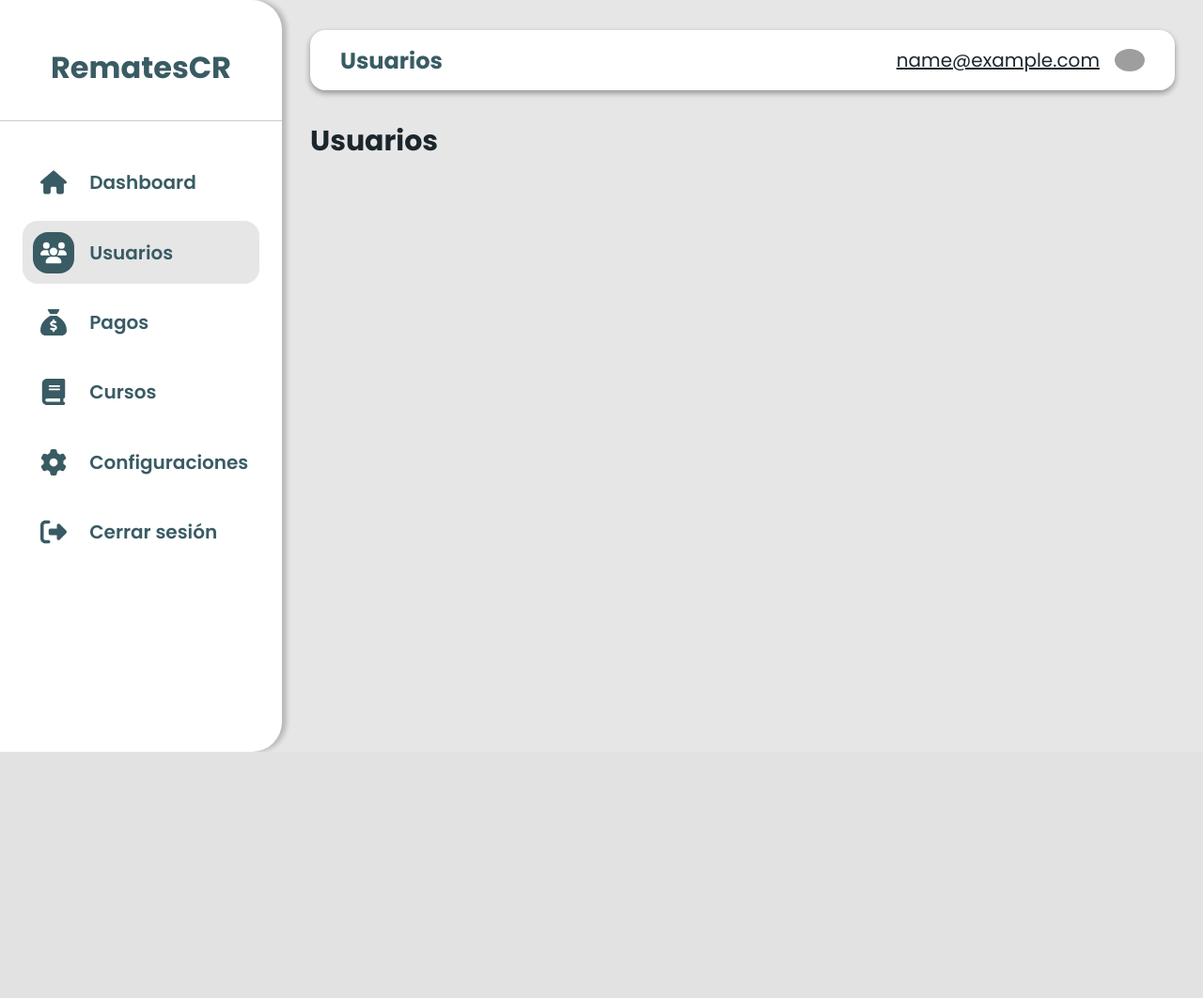
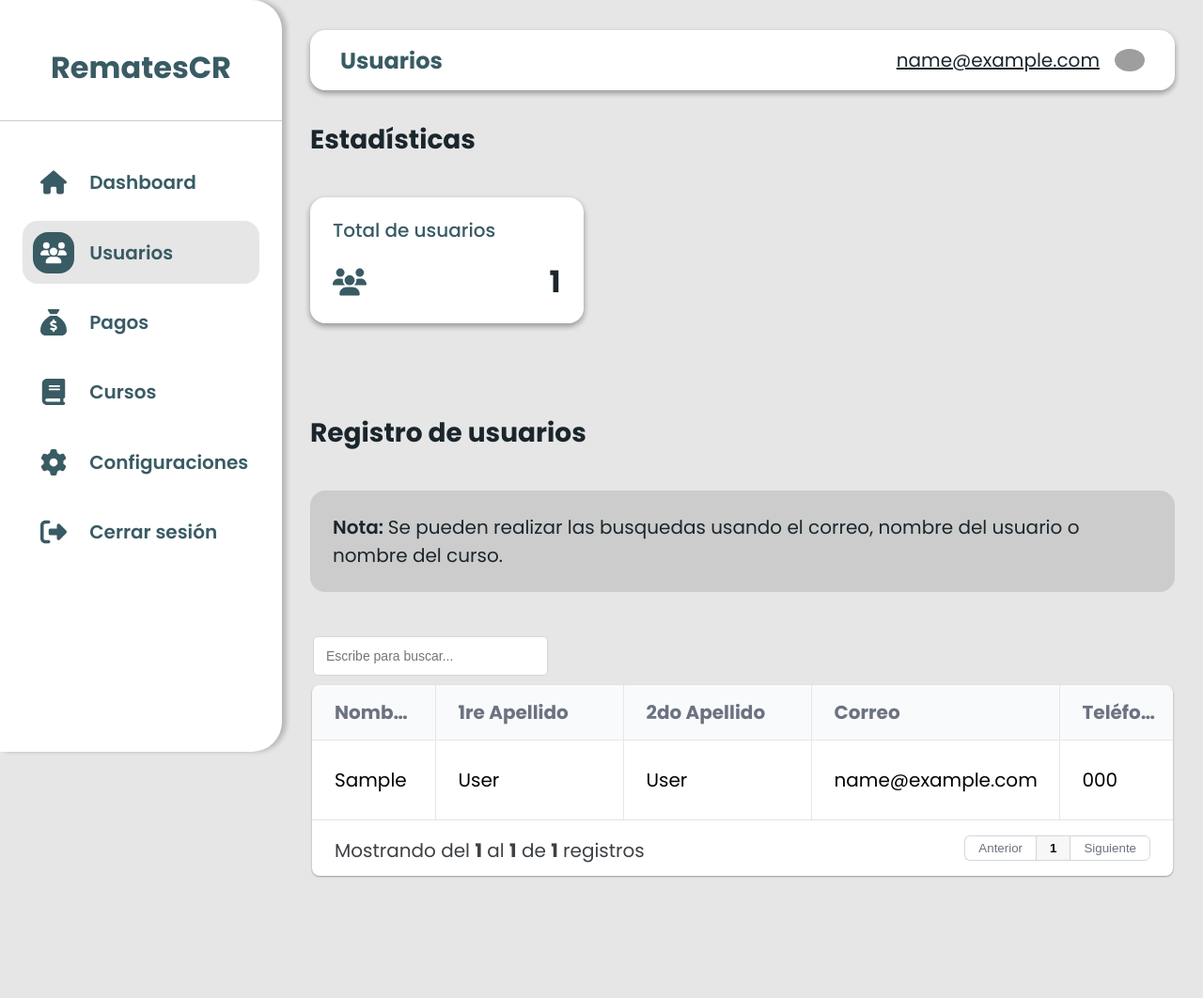
Before and after one commit to Remy349/rematescostarica, a Flask app: page /admin/usuarios in a window 1280 px wide. Shown: the whole page at 94% size. Before the commit the page ends 800 px from the top, so only its background shows below. Run offline with Flask 3, Linux system fonts and the light colour scheme; a user stored in the database is signed in; tables that the repository leaves empty hold one stand-in row (values such as "Sample post"); some libraries are stand-ins or nearby versions; grey boxes are pictures that could not be loaded.

Commit message:
Added users page on the admin dashboard.

```diff
--- a/flaskr/static/css/styles-dashboard.css
+++ b/flaskr/static/css/styles-dashboard.css
@@ -300,6 +300,63 @@ button {
 .admin__index-charts_container {
   position: relative;
   height: 40vh;
+}
+
+.admin__usuarios-desc {
+  background-color: #CCC;
+  border-radius: 1rem;
+  padding: 1.5rem;
+  text-align: left;
+  margin-bottom: 2.5rem;
+}
+.admin__usuarios-desc span {
+  font-weight: 600;
+}
+.admin__usuarios-data {
+  display: grid;
+  row-gap: 1.5rem;
+}
+.admin__usuarios-data_card {
+  user-select: none;
+  background-color: #FFF;
+  box-shadow: rgba(0, 0, 0, 0.16) 0px 3px 6px, rgba(0, 0, 0, 0.23) 0px 3px 6px;
+  border-radius: 1rem;
+  display: flex;
+  column-gap: 1rem;
+  padding: 1.25rem 1.5rem;
+  flex-direction: column;
+  row-gap: 1rem;
+}
+.admin__usuarios-data_card_title h3 {
+  font-weight: 500;
+  font-size: 1.25rem;
+  color: #395B64;
+}
+.admin__usuarios-data_card_info {
+  display: flex;
+  align-items: center;
+  justify-content: space-between;
+}
+.admin__usuarios-data_card_info svg {
+  fill: #395B64;
+  width: 2.25rem;
+  height: 2.25rem;
+}
+.admin__usuarios-data_card_info span {
+  font-weight: 700;
+  font-size: 1.75rem;
+}
+.admin__usuarios-tabla_status {
+  font-weight: 500;
+}
+.admin__usuarios-tabla_status:hover {
+  text-decoration: underline;
+}
+.admin__usuarios-tabla_status.true {
+  color: #058C42;
+}
+.admin__usuarios-tabla_status.false {
+  color: #F05D5E;
 }
 
 .admin__pagos-desc {
@@ -833,6 +890,23 @@ button {
   }
 }
 @media screen and (min-width: 568px) {
+  .admin__usuarios-data_card_info span {
+    font-size: 2rem;
+  }
+}
+@media screen and (min-width: 768px) {
+  .admin__usuarios-data {
+    grid-template-columns: repeat(2, 1fr);
+    column-gap: 1.5rem;
+  }
+}
+@media screen and (min-width: 1024px) {
+  .admin__usuarios-data {
+    grid-template-columns: repeat(3, 1fr);
+    column-gap: 1.5rem;
+  }
+}
+@media screen and (min-width: 568px) {
   .admin__pagos-data_card_info span {
     font-size: 2rem;
   }
@@ -898,6 +972,11 @@ button {
     background-color: #D72323;
   }
 }
+@media screen and (min-width: 568px) {
+  .admin__control-data_card_info span {
+    font-size: 2rem;
+  }
+}
 @media screen and (min-width: 768px) {
   .admin__control-data {
     grid-template-columns: repeat(2, 1fr);
--- a/flaskr/static/js/gridjs.js
+++ b/flaskr/static/js/gridjs.js
@@ -1,6 +1,7 @@
 document.addEventListener('DOMContentLoaded', () => {
   const adminPagosTablaPaypal = document.getElementById('adminPagosTablaPaypal')
   const adminCursosTabla = document.getElementById('adminCursosTabla')
+  const adminUsuariosTabla = document.getElementById('adminUsuariosTabla')
 
   const updateUrl = (prev, query) => {
     return (
@@ -8,6 +9,69 @@ document.addEventListener('DOMContentLoaded', () => {
       (prev.indexOf('?') >= 0 ? '&' : '?') +
       new URLSearchParams(query).toString()
     )
+  }
+
+  if (adminUsuariosTabla) {
+    new gridjs.Grid({
+      columns: [
+        { id: 'firstname', name: 'Nombre' },
+        { id: 'firstLastname', name: '1re Apellido', width: '200px' },
+        { id: 'secondLastname', name: '2do Apellido', width: '200px' },
+        { id: 'email', name: 'Correo' },
+        { id: 'phoneNumber', name: 'Teléfono' },
+        { id: 'courseName', name: 'Curso' },
+        { id: 'joinedIn', name: 'Fecha de Registro', width: '250px' },
+        { id: 'isActive', name: 'Estado', width: '150px' },
+      ],
+      server: {
+        url: '/admin/usuarios/data',
+        then: (result) =>
+          result.data.map((d) => [
+            d.firstname,
+            d.firstLastname,
+            d.secondLastname,
+            d.email,
+            d.phoneNumber,
+            d.courseName,
+            moment(`${d.joinedIn}`).format('L'),
+            gridjs.html(
+              d.isActive
+                ? `<a class='admin__usuarios-tabla_status true' href='/admin/usuarios/estado/${d.userId}'>Activo</a>`
+                : `<a class='admin__usuarios-tabla_status false' href='/admin/usuarios/estado/${d.userId}'>Inactivo</a>`
+            ),
+          ]),
+      },
+      search: {
+        enable: true,
+        server: {
+          url: (prev, search) => {
+            return updateUrl(prev, { search })
+          },
+        },
+      },
+      pagination: {
+        enable: true,
+        limit: 10,
+      },
+      language: {
+        search: {
+          placeholder: 'Escribe para buscar...',
+        },
+        pagination: {
+          previous: 'Anterior',
+          next: 'Siguiente',
+          navigate: (page, pages) => `Página ${page} de ${pages}`,
+          page: (page) => `Página ${page}`,
+          showing: 'Mostrando del',
+          of: 'de',
+          to: 'al',
+          results: 'registros',
+        },
+        loading: 'Cargando...',
+        noRecordsFound: 'Sin coincidencias encontradas.',
+        error: 'Ocurrió un error al obtener los datos.',
+      },
+    }).render(adminUsuariosTabla)
   }
 
   if (adminPagosTablaPaypal) {
--- a/flaskr/static/scss/admin/_admin.scss
+++ b/flaskr/static/scss/admin/_admin.scss
@@ -1,5 +1,7 @@
 // INDEX
 @forward './index';
+// USUARIOS
+@forward './usuarios';
 // PAGOS
 @forward './pagos';
 // CURSOS
--- /dev/null
+++ b/flaskr/static/scss/admin/_usuarios.scss
@@ -0,0 +1,76 @@
+@use '../utils/colors' as c;
+
+.admin__usuarios {
+  &-desc {
+    background-color: c.$Silver;
+    border-radius: 1rem;
+    padding: 1.5rem;
+    text-align: left;
+    margin-bottom: 2.5rem;
+
+    & span {
+      font-weight: 600;
+    }
+  }
+
+  &-data {
+    display: grid;
+    row-gap: 1.5rem;
+
+    &_card {
+      user-select: none;
+      background-color: c.$White;
+      box-shadow: rgb(0 0 0 / 16%) 0px 3px 6px,
+        rgb(0 0 0 / 23%) 0px 3px 6px;
+      border-radius: 1rem;
+      display: flex;
+      column-gap: 1rem;
+      padding: 1.25rem 1.5rem;
+      flex-direction: column;
+      row-gap: 1rem;
+
+      &_title {
+        & h3 {
+          font-weight: 500;
+          font-size: 1.25rem;
+          color: c.$Dark-slate-gray;
+        }
+      }
+
+      &_info {
+        display: flex;
+        align-items: center;
+        justify-content: space-between;
+
+        & svg {
+          fill: c.$Dark-slate-gray;
+          width: 2.25rem;
+          height: 2.25rem;
+        }
+
+        & span {
+          font-weight: 700;
+          font-size: 1.75rem;
+        }
+      }
+    }
+  }
+
+  &-tabla {
+    &_status {
+      font-weight: 500;
+
+      &:hover {
+        text-decoration: underline;
+      }
+
+      &.true {
+        color: c.$Sea-green;
+      }
+
+      &.false {
+        color: c.$Bittersweet;
+      }
+    }
+  }
+}
--- a/flaskr/static/scss/responsive/admin/_admin.scss
+++ b/flaskr/static/scss/responsive/admin/_admin.scss
@@ -1,5 +1,7 @@
 // INDEX
 @forward './index';
+// USUARIOS
+@forward './usuarios';
 // PAGOS
 @forward './pagos';
 // CURSOS
--- /dev/null
+++ b/flaskr/static/scss/responsive/admin/_usuarios.scss
@@ -0,0 +1,31 @@
+@media screen and (min-width: 568px) {
+  .admin__usuarios {
+    &-data {
+      &_card {
+        &_info {
+          & span {
+            font-size: 2rem;
+          }
+        }
+      }
+    }
+  }
+}
+
+@media screen and (min-width: 768px) {
+  .admin__usuarios {
+    &-data {
+      grid-template-columns: repeat(2, 1fr);
+      column-gap: 1.5rem;
+    }
+  }
+}
+
+@media screen and (min-width: 1024px) {
+  .admin__usuarios {
+    &-data {
+      grid-template-columns: repeat(3, 1fr);
+      column-gap: 1.5rem;
+    }
+  }
+}
--- a/flaskr/static/scss/responsive/admin/cursos/_cursos-control.scss
+++ b/flaskr/static/scss/responsive/admin/cursos/_cursos-control.scss
@@ -1,4 +1,18 @@
 @use '../../../utils/colors' as c;
+
+@media screen and (min-width: 568px) {
+  .admin__control {
+    &-data {
+      &_card {
+        &_info {
+          & span {
+            font-size: 2rem;
+          }
+        }
+      }
+    }
+  }
+}
 
 @media screen and (min-width: 768px) {
   .admin__control {
--- a/flaskr/templates/admin/usuarios.html
+++ b/flaskr/templates/admin/usuarios.html
@@ -3,6 +3,31 @@
 {% block content %}
 {% include "partials/header-dashboard.html" %}
 <section class="admin__usuarios">
-  <h1>Usuarios</h1>
+  <h2 class="section__title">Estadísticas</h2>
+  <div class="admin__usuarios-data">
+    <article class="admin__usuarios-data_card">
+      <div class="admin__usuarios-data_card_title">
+        <h3>Total de usuarios</h3>
+      </div>
+      <div class="admin__usuarios-data_card_info">
+        <svg xmlns="http://www.w3.org/2000/svg" viewBox="0 0 640 512">
+          <path d="M144 0a80 80 0 1 1 0 160A80 80 0 1 1 144 0zM512 0a80 80 0 1 1 0 160A80 80 0 1 1 512 0zM0 298.7C0 239.8 47.8 192 106.7 192h42.7c15.9 0 31 3.5 44.6 9.7c-1.3 7.2-1.9 14.7-1.9 22.3c0 38.2 16.8 72.5 43.3 96c-.2 0-.4 0-.7 0H21.3C9.6 320 0 310.4 0 298.7zM405.3 320c-.2 0-.4 0-.7 0c26.6-23.5 43.3-57.8 43.3-96c0-7.6-.7-15-1.9-22.3c13.6-6.3 28.7-9.7 44.6-9.7h42.7C592.2 192 640 239.8 640 298.7c0 11.8-9.6 21.3-21.3 21.3H405.3zM224 224a96 96 0 1 1 192 0 96 96 0 1 1 -192 0zM128 485.3C128 411.7 187.7 352 261.3 352H378.7C452.3 352 512 411.7 512 485.3c0 14.7-11.9 26.7-26.7 26.7H154.7c-14.7 0-26.7-11.9-26.7-26.7z"/>
+        </svg>
+        <span>{{ users_count }}</span>
+      </div>
+    </article>
+  </div>
+</section>
+<section class="admin__usuarios section">
+  <h2 class="section__title">
+    Registro de usuarios
+  </h2>
+  <p class="admin__usuarios-desc">
+    <span>Nota: </span>Se pueden realizar las busquedas usando el correo, nombre del usuario
+    o nombre del curso.
+  </p>
+  <div class="admin__usuarios-tabla">
+    <div id="adminUsuariosTabla"></div>
+  </div>
 </section>
 {% endblock content %}
```
Also changed, not shown: flaskr/admin/cursos.py (+14 -10 lines), flaskr/admin/usuarios.py (+112 -1 lines), 1 other file.
